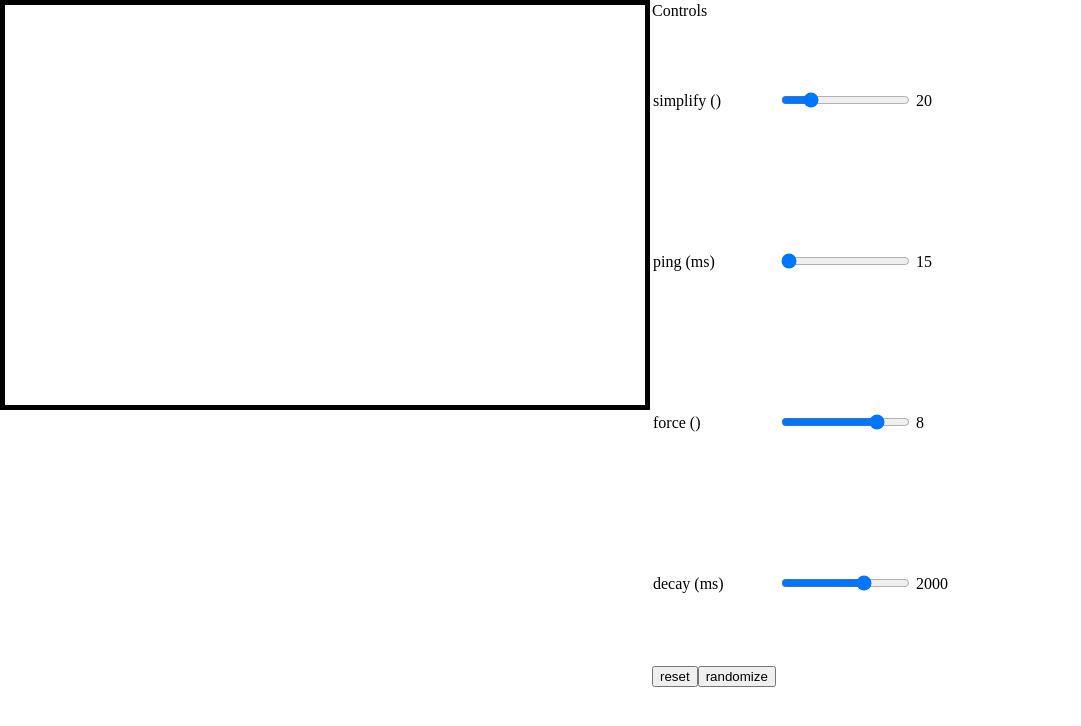
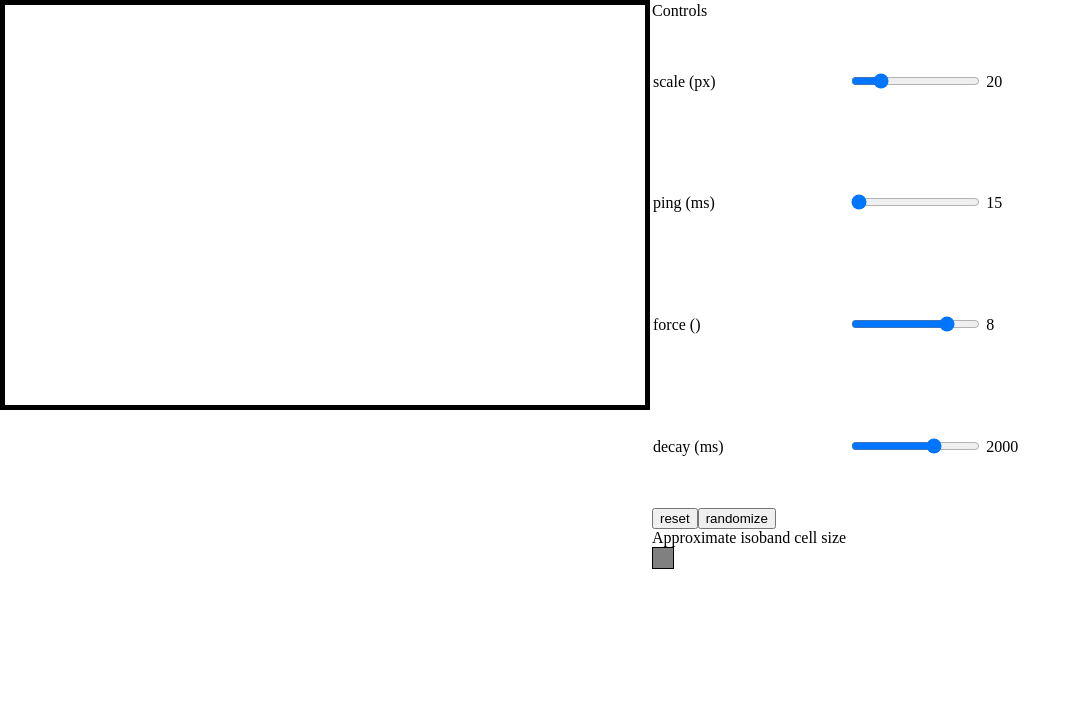
Before and after one commit to jacksonrya/vue-mouse-topography, a Vue app: page / in a window 1280 px wide. Shown: the top 726 px of the page, without its empty margins (0-1081 px from the left). Built offline with nearby package versions, Linux system fonts and the light colour scheme; the HTML template or start-up script is replaced by a standard one.

Commit message:
Change 'simplify' prop to more apt 'scale'
- Add isoband cell scale preview to sandbox

```diff
--- a/src/App.vue
+++ b/src/App.vue
@@ -3,7 +3,7 @@
     <mouse-topo
       ref="topo"
       class="contours"
-      :simplify="controls.simplify.value"
+      :scale="controls.scale.value"
       :ping="controls.ping.value"
       :force="controls.force.value"
       :decay="controls.decay.value"
@@ -41,6 +41,12 @@
       <button @click="randomize">
         randomize
       </button>
+
+      <div>Approximate isoband cell size</div>
+      <div
+        class="scale-sample"
+        :style="{width: `${controls.scale.value}px`, height: `${controls.scale.value}px`}"
+      />
     </table>
   </div>
 </template>
@@ -49,10 +55,10 @@
 import MouseTopo from './vue-mouse-topography.vue';
 
 const CONTROLS = {
-  simplify: {
+  scale: {
     min: 1,
     max: 100,
-    units: null,
+    units: 'px',
     value: 20,
   },
   ping: {
@@ -108,4 +114,9 @@ export default {
   width: 50%;
   height: 50%;
 }
+
+.scale-sample {
+  border: 1px solid black;
+  background-color: grey;
+}
 </style>
--- a/src/sketch.js
+++ b/src/sketch.js
@@ -9,15 +9,25 @@ const DEBUG = false
 const DRAW_GRID = DEBUG
 const DRAW_INTERACTVE_DOM = DEBUG
 
+/**
+ * A p5 sketch that draws topographic contour lines.
+ *
+ * @param {string} canvasId - The id given to the canvas HTML element.
+ * @param {Object} canvasSize - The dimensions of the canvas.
+ * @param {number} canvasSize.width
+ * @param {number} canvasSize.height
+ * @param {number} scale - The scale of each cell within the contouring grid (unit pixels).
+ * @param {string} preset - A preset of values used to initialize the topography z-values.
+ */
 export default class {
   constructor ({
     canvasId = 'p5-canvas',
     canvasSize = undefined,
-    simplify = 30,
+    scale = 30,
     preset = THRESHOLD_OPTIONS.EMPTY,
   }) {
-    this.canvasId = canvasId // The element's id for the p5 sketch.
-    this.canvasSize = canvasSize // The screen size of the sketch.
+    this.canvasId = canvasId
+    this.canvasSize = canvasSize
 
     this.p5 = new P5(p5 => { // The sketch.
       p5.setup = this._setup(p5)
@@ -27,7 +37,7 @@ export default class {
     this.preset = preset
 
     // The grid representing the rastered resolution of the canvas
-    this.grid = Grid.simplified(this.canvasSize, simplify)
+    this.grid = Grid.simplified(this.canvasSize, scale)
 
     this.topography = new Contours(this.grid, this.preset) // The topography...
   }
@@ -44,10 +54,10 @@ export default class {
    * @returns {TopographySketch}
    */
   static getGoldsteinInstance ({
-    canvasId, canvasSize, simplify,
+    canvasId, canvasSize, scale,
   }) {
     return new this({
-      canvasId, canvasSize, simplify, preset: THRESHOLD_OPTIONS.GOLDSTEIN,
+      canvasId, canvasSize, scale, preset: THRESHOLD_OPTIONS.GOLDSTEIN,
     })
   }
 
@@ -57,10 +67,10 @@ export default class {
    * @returns {TopographySketch}
    */
   static getRandomInstance ({
-    canvasId, canvasSize, simplify,
+    canvasId, canvasSize, scale,
   }) {
     return new this({
-      canvasId, canvasSize, simplify, preset: THRESHOLD_OPTIONS.RANDOM,
+      canvasId, canvasSize, scale, preset: THRESHOLD_OPTIONS.RANDOM,
     })
   }
 
@@ -70,16 +80,16 @@ export default class {
    * @returns {TopographySketch}
    */
   static getEmptyInstance ({
-    canvasId, canvasSize, simplify,
+    canvasId, canvasSize, scale,
   }) {
     return new this({
-      canvasId, canvasSize, simplify, preset: THRESHOLD_OPTIONS.EMPTY,
+      canvasId, canvasSize, scale, preset: THRESHOLD_OPTIONS.EMPTY,
     })
   }
 
-  reset({ simplify }) {
-    if (simplify) {
-      this.updateSimplification(simplify)
+  reset({ scale }) {
+    if (scale) {
+      this.updateSimplification(scale)
     } else {
       this.topography.reset()
     }
--- a/src/vue-mouse-topography.vue
+++ b/src/vue-mouse-topography.vue
@@ -17,7 +17,7 @@ import isEqual from 'lodash-es/isEqual.js'
 
 import TopographySketch from './sketch'
 
-const DEFAULT_SIMPLIFY_COEFFICIENT = 20 // Degree of polygon simplification
+const DEFAULT_SCALE_COEFFICIENT = 20 // Degree of polygon simplification
 const DEFAULT_PING_TIME = 15 // Amount of time(ms) between updates, in milliseconds.
 const DEFAULT_FORCE = 8 // The amount of 'z' added to a point during mouse movement.
 const DEFAULT_DECAY_TIME = 2000 // Amount of time(ms) before a cell stops growing when the mouse hovers over a cell.
@@ -28,11 +28,11 @@ export default {
   name: 'VueMouseTopography',
   props: {
     // Degree to which simplification is applied to the contours.
-    simplify: {
+    scale: {
       type: Number,
       required: false,
       default () {
-        return DEFAULT_SIMPLIFY_COEFFICIENT
+        return DEFAULT_SCALE_COEFFICIENT
       },
     },
 
@@ -100,7 +100,7 @@ export default {
     const topographyConfig = {
       canvasId: this.sketchId,
       canvasSize: { width: this.width, height: this.height },
-      simplify: this.simplify,
+      scale: this.scale,
     }
 
     this.sketch = TopographySketch.getEmptyInstance(topographyConfig)
@@ -152,7 +152,7 @@ export default {
     },
 
     reset () {
-      this.sketch.reset({ simplify: this.simplify })
+      this.sketch.reset({ scale: this.scale })
     },
 
     randomize() {
```
